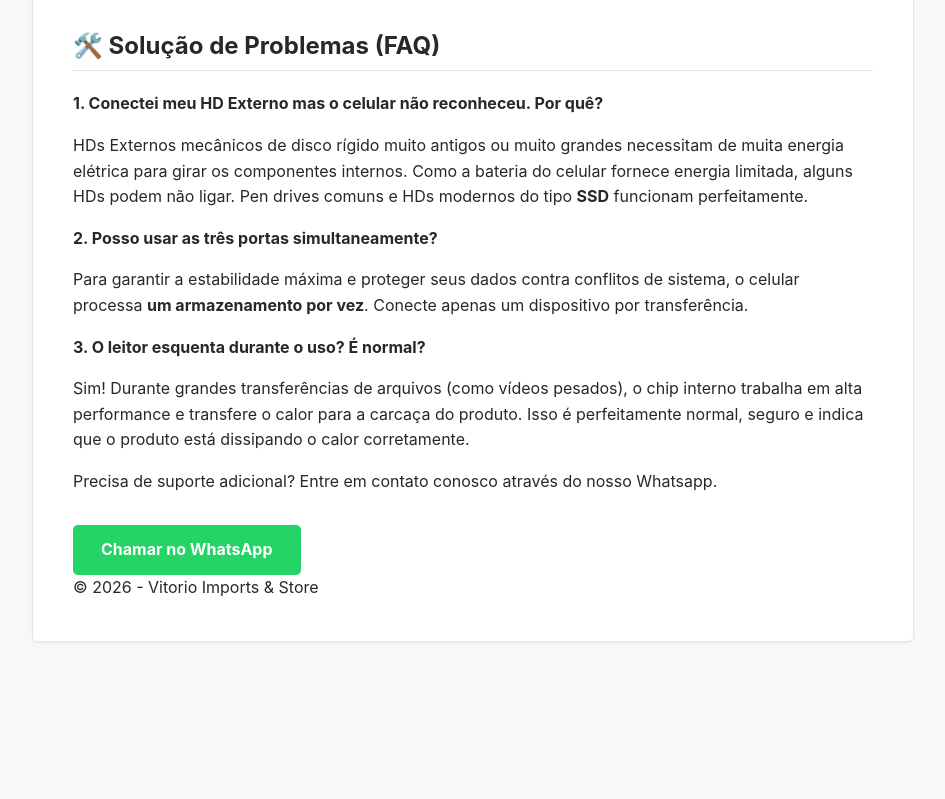
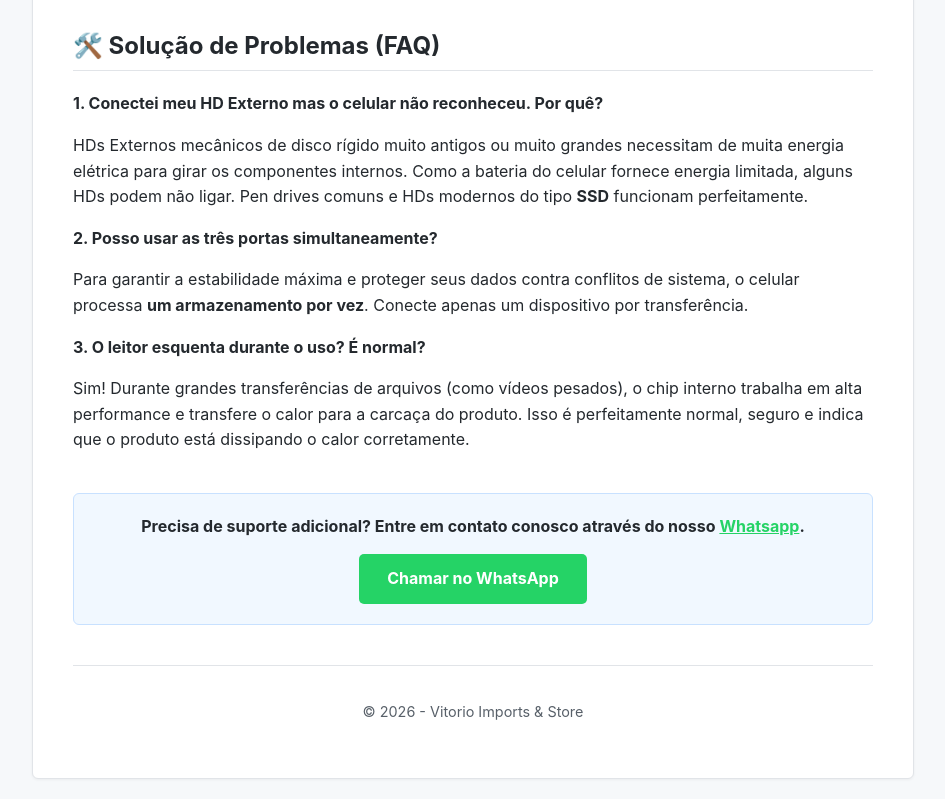
Before and after one commit to vitoriostorebr/manual-leitor-otg, a plain HTML site: page index.html in a window 1280 px wide. Shown: the part 1403-2202 px from the top of the page, without its empty margins (167-1112 px from the left). Before the commit the page ends 2065 px from the top, so only its background shows below. Drawn offline with Linux system fonts and the light colour scheme.

Commit message:
Update index.html

```diff
--- a/index.html
+++ b/index.html
@@ -151,17 +151,15 @@
     <strong>3. O leitor esquenta durante o uso? É normal?</strong>
     <p>Sim! Durante grandes transferências de arquivos (como vídeos pesados), o chip interno trabalha em alta performance e transfere o calor para a carcaça do produto. Isso é perfeitamente normal, seguro e indica que o produto está dissipando o calor corretamente.</p>
 
-    <!-- Rodapé de Suporte Oficial Limpo -->
-    <div class="footer-notice">
-        <p>Precisa de suporte adicional? Entre em contato conosco através do nosso Whatsapp.</p>
-        <a href="https://wa.me" class="btn-whatsapp" target="_blank">
-            Chamar no WhatsApp
-        </a>
+       <!-- Caixa de suporte com botão centralizado -->
+    <div class="support-box">
+        <p style="margin: 0; font-weight: bold;">Precisa de suporte adicional? Entre em contato conosco através do nosso <a href="https://wa.me" target="_blank" style="color: #25D366; text-decoration: underline;">Whatsapp</a>.</p>
+        <a href="https://wa.me" target="_blank" class="btn-whatsapp">Chamar no WhatsApp</a>
     </div>
 
-    <div class="copyright">
-        © 2026 - Vitorio Imports & Store
-    </div>
+    <footer>
+        <p>&copy; 2026 - Vitorio Imports & Store</p>
+    </footer>
 
 </body>
 </html>
```
